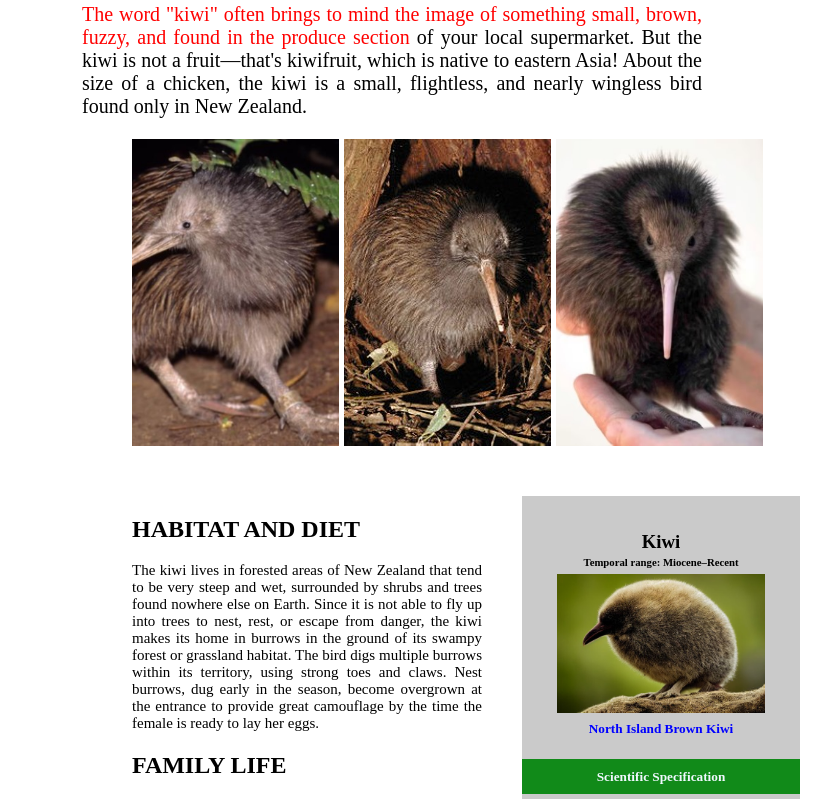
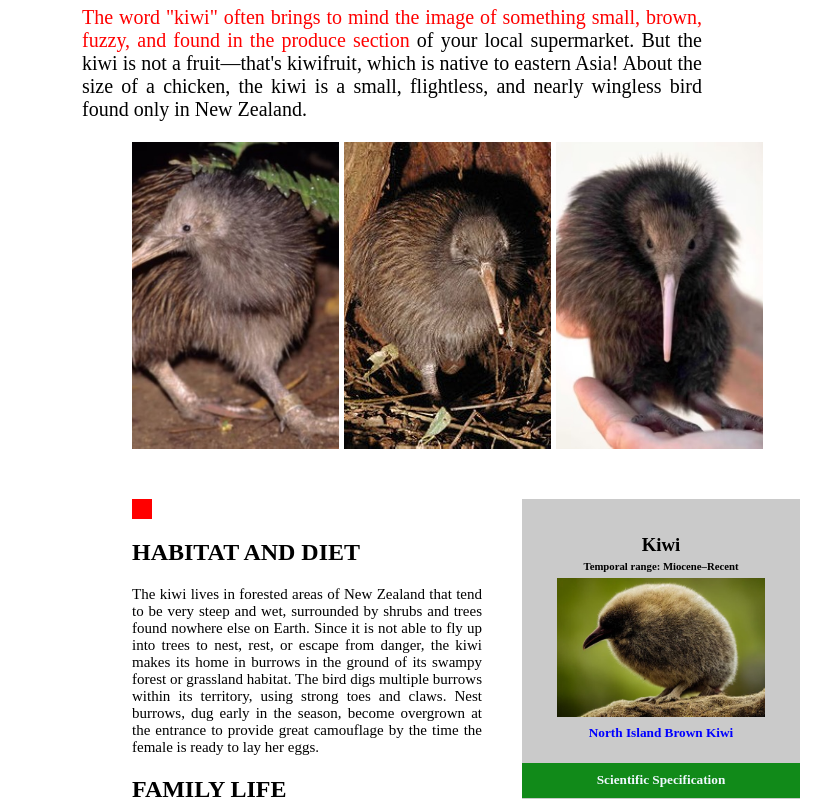
Before and after one commit to CoderGui001/Web-Assignment-1, a plain HTML site: page index.html in a window 1280 px wide. Shown: the part 98-897 px from the top of the page, without its empty margins (226-1057 px from the left). Drawn offline with Linux system fonts and the light colour scheme.

Commit message:
Last update 11/7/2023 8.11PM

```diff
--- a/index.html
+++ b/index.html
@@ -34,11 +34,18 @@
             <img src="./images/3.jpeg" alt="">
         </div>
 
+
+
         <div class="bottom-main">
 
+
+
             <div class="left-column">
+                <!-- <div class="box-red-Container"> -->
+                    <div class="red-box"></div>
+                    <h2>HABITAT AND DIET</h2>
 
-                <h2>HABITAT AND DIET</h2>
+                <!-- </div> -->
 
                 <p class="P2">
                     The kiwi lives in forested areas of New Zealand that tend
@@ -53,9 +60,10 @@
                     female is ready to lay her eggs.
 
                 </p>
-
-                <h2>FAMILY LIFE</h2>
-
+                <div class="solid-red">
+                    <!-- <div class="solid-square-red"></div> -->
+                    <h2>FAMILY LIFE</h2>
+                </div>
                 <p class="P3">
                     Kiwi pairs use gentle grunts and snuffles with each other
                     and  their  chicks,  and  males  purr  during  mating.  Pairs  do
--- a/style.css
+++ b/style.css
@@ -48,6 +48,17 @@ img{
     object-position: 45% ;
     margin-right: 5px;
 }
+
+/* .solid-red{
+    display: flex;
+}
+
+.solid-square-red{
+
+    width: 20px;
+    height: 20px;
+    background-color: red;
+} */
 
 [class="P2"]{
 
@@ -169,5 +180,30 @@ img{
 .image5{
     width: 450px;
     height: 1%;
+    margin-top: 40px;
     margin-left: 250px;
 }
+
+.page1{
+
+
+    justify-content: center;
+    margin-top: 30px;
+    width: 1000px;
+
+
+}
+
+.red-box{
+
+    width: 20px;
+    height: 20px;
+    background-color: red;
+    justify-content: center;
+}
+
+/* .box-red-Container{
+    display: flex;
+
+
+} */
```
